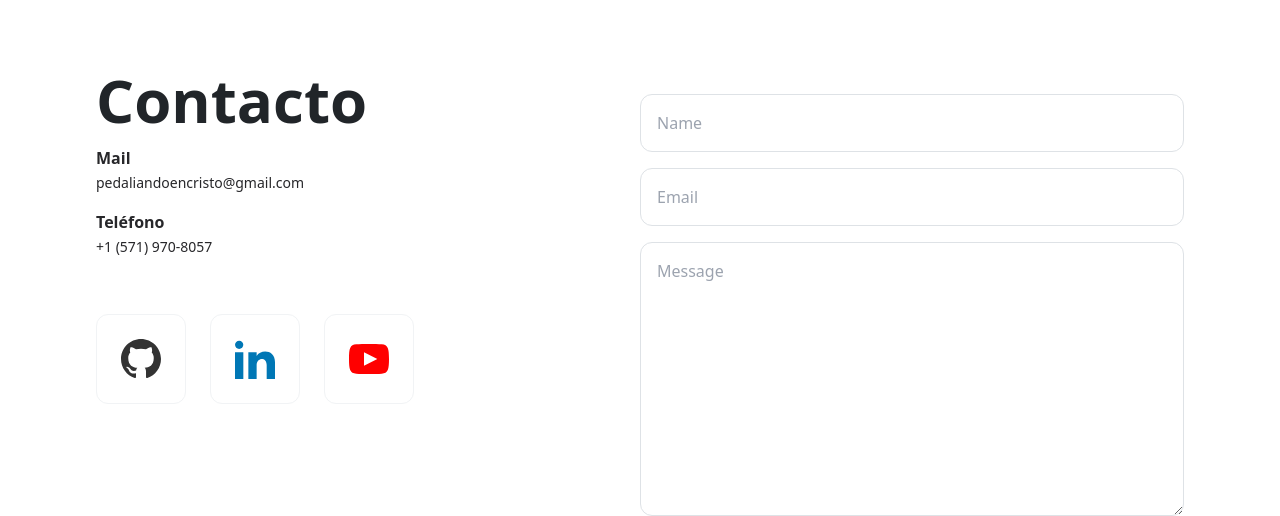
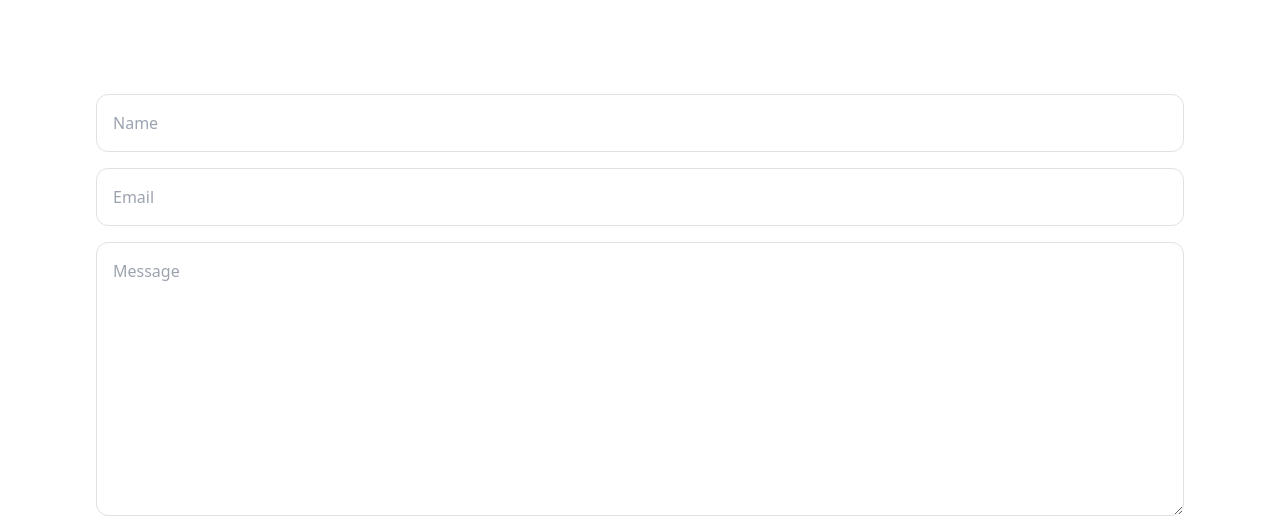
Before and after one commit to emiliorivera747/PedaleandoEnCristo, a Next.js app: page / in a window 1280 px wide. Shown: the part 826-1342 px from the top of the page. Built offline with nearby package versions, Linux system fonts and the light colour scheme.

Commit message:
Added error message to contact form

```diff
--- a/app/page.tsx
+++ b/app/page.tsx
@@ -7,7 +7,8 @@ import PrimaryLandingPageSection from "@/features/primary-landing-page/component
 import Page from "@/components/Page";
 
 //Sections
-import Contact from "@/components/Contact";
+
+import Contact from "@/features/contact/components/Contact";
 
 
 // Data
--- a/components/Contact.tsx
+++ b/components/Contact.tsx
@@ -57,11 +57,11 @@ const Contact: React.FC<ContactProps> = ({ textEnter, textLeave }) => {
   };
 
   return (
-    <section className="h-screen w-screen bg-white flex items-center justify-center">
+    <section className="min-h-screen w-screen bg-white h-auto">
       <motion.div
         {...({
           className:
-            "flex flex-col sm:flex-row items-start gap-50 p-12 md:p-24 max-w-full w-full h-full ",
+            "flex flex-col sm:flex-row items-center gap-50 p-12 md:p-24 max-w-full w-full h-full py-[20%]",
           initial: "initial",
           whileInView: "animate",
         } as any)}
@@ -74,8 +74,6 @@ const Contact: React.FC<ContactProps> = ({ textEnter, textLeave }) => {
         >
           <motion.h1
             {...({
-              onMouseEnter: textEnter,
-              onMouseLeave: textLeave,
               variants: variants,
               className:
                 "text-primary-1000 text-5xl md:text-6xl font-bold leading-none  w-full",
@@ -85,11 +83,9 @@ const Contact: React.FC<ContactProps> = ({ textEnter, textLeave }) => {
           </motion.h1>
           <motion.div {...({ variants: variants, className: "w-full" } as any)}>
             <h1
-              onMouseEnter={textEnter}
-              onMouseLeave={textLeave}
               className="text-zinc-800 font-bold"
             >
-              Mail
+              Correo Electrónico
             </h1>
             <Link
               href="mailto:pedaliandoencristo@gmail.com"
@@ -101,18 +97,14 @@ const Contact: React.FC<ContactProps> = ({ textEnter, textLeave }) => {
           </motion.div>
           <motion.div {...({ variants: variants, className: "w-full" } as any)}>
             <h1
-              onMouseEnter={textEnter}
-              onMouseLeave={textLeave}
               className="text-zinc-800 font-bold "
             >
               Teléfono
             </h1>
             <span
-              onMouseEnter={textEnter}
-              onMouseLeave={textLeave}
               className="text-zinc-800 text-sm"
             >
-              +1 (571) 970-8057
+              +1 (408) 772-6162
             </span>
           </motion.div>
           <motion.div
@@ -121,7 +113,7 @@ const Contact: React.FC<ContactProps> = ({ textEnter, textLeave }) => {
               className: "w-full h-full pt-10",
             } as any)}
           >
-            <div className="flex flex-row gap-6 items-center ">
+            <div className="flex flex-row gap-6 items-center">
               <Link
                 href="https://github.com/emiliorivera747"
                 className="border rounded-[12px] p-6 border-primary-200 hover:bg-primary-200"
@@ -129,13 +121,14 @@ const Contact: React.FC<ContactProps> = ({ textEnter, textLeave }) => {
               >
                 {" "}
                 <svg
+                  width="24px"
+                  height="24px"
+                  viewBox="0 0 24 24"
+                  role="img"
                   xmlns="http://www.w3.org/2000/svg"
-                  className="h-10 w-10"
-                  fill="currentColor"
-                  style={{ color: "#333" }}
-                  viewBox="0 0 24 24"
                 >
-                  <path d="M12 0c-6.626 0-12 5.373-12 12 0 5.302 3.438 9.8 8.207 11.387.599.111.793-.261.793-.577v-2.234c-3.338.726-4.033-1.416-4.033-1.416-.546-1.387-1.333-1.756-1.333-1.756-1.089-.745.083-.729.083-.729 1.205.084 1.839 1.237 1.839 1.237 1.07 1.834 2.807 1.304 3.492.997.107-.775.418-1.305.762-1.604-2.665-.305-5.467-1.334-5.467-5.931 0-1.311.469-2.381 1.236-3.221-.124-.303-.535-1.524.117-3.176 0 0 1.008-.322 3.301 1.23.957-.266 1.983-.399 3.003-.404 1.02.005 2.047.138 3.006.404 2.291-1.552 3.297-1.23 3.297-1.23.653 1.653.242 2.874.118 3.176.77.84 1.235 1.911 1.235 3.221 0 4.609-2.807 5.624-5.479 5.921.43.372.823 1.102.823 2.222v3.293c0 .319.192.694.801.576 4.765-1.589 8.199-6.086 8.199-11.386 0-6.627-5.373-12-12-12z" />
+                  <title>Facebook icon</title>
+                  <path d="M23.9981 11.9991C23.9981 5.37216 18.626 0 11.9991 0C5.37216 0 0 5.37216 0 11.9991C0 17.9882 4.38789 22.9522 10.1242 23.8524V15.4676H7.07758V11.9991H10.1242V9.35553C10.1242 6.34826 11.9156 4.68714 14.6564 4.68714C15.9692 4.68714 17.3424 4.92149 17.3424 4.92149V7.87439H15.8294C14.3388 7.87439 13.8739 8.79933 13.8739 9.74824V11.9991H17.2018L16.6698 15.4676H13.8739V23.8524C19.6103 22.9522 23.9981 17.9882 23.9981 11.9991Z" />
                 </svg>
               </Link>
               <Link
@@ -173,7 +166,7 @@ const Contact: React.FC<ContactProps> = ({ textEnter, textLeave }) => {
             </div>
           </motion.div>
         </motion.div>
-        <motion.div {...({ className: "flex-1 w-full" } as any)}>
+        <motion.div {...({ className: "flex-1 w-full h-full" } as any)}>
           <motion.form
             {...({
               ref: form,
@@ -181,7 +174,7 @@ const Contact: React.FC<ContactProps> = ({ textEnter, textLeave }) => {
               initial: { opacity: 0 },
               whileInView: { opacity: 1 },
               transition: { delay: 1, duration: 1 },
-              className: "flex flex-col gap-4 pt-6 w-full ",
+              className: "flex flex-col gap-4 pt-6 w-full  ",
             } as any)}
           >
             <input
--- /dev/null
+++ b/features/contact/components/Contact.tsx
@@ -0,0 +1,52 @@
+"use client";
+import React, { useRef, useState, FormEvent } from "react";
+import { motion } from "framer-motion";
+import emailjs from "@emailjs/browser";
+import Link from "next/link";
+
+const variants = {
+  initial: {
+    y: 500,
+    opacity: 0,
+  },
+  animate: {
+    y: 0,
+    opacity: 1,
+    transition: {
+      duration: 0.5,
+      staggerChildren: 0.1,
+    },
+  },
+};
+
+// Components
+import ContactInfo from "@/features/contact/components/Contact";
+import ContactForm from "@/features/contact/components/ContactForm";
+
+
+/**
+ * Displays the contact section where users can reach out via email or phone.
+ *
+ *
+ * @param {*} param0
+ * @returns
+ */
+const Contact = () => {
+  return (
+    <section className="min-h-screen w-screen bg-white h-auto">
+      <motion.div
+        {...({
+          className:
+            "flex flex-col sm:flex-row items-center gap-50 p-12 md:p-24 max-w-full w-full h-full py-[20%]",
+          initial: "initial",
+          whileInView: "animate",
+        } as any)}
+      >
+        {/* <ContactInfo variants={variants} /> */}
+        <ContactForm />
+      </motion.div>
+    </section>
+  );
+};
+
+export default Contact;
--- /dev/null
+++ b/features/contact/components/ContactForm.tsx
@@ -0,0 +1,77 @@
+import React, { useRef, useState, FormEvent } from "react";
+import { motion } from "framer-motion";
+import emailjs from "@emailjs/browser";
+
+const ContactForm = () => {
+  const form = useRef<HTMLFormElement | null>(null);
+  const [error, setError] = useState<string | null>(null);
+  const [success, setSuccess] = useState<boolean>(false);
+
+  const sendEmail = (e: FormEvent<HTMLFormElement>) => {
+    e.preventDefault();
+
+    emailjs
+      .sendForm(
+        "service_d5ckpya",
+        "template_dy3465k",
+        form.current as HTMLFormElement,
+        "KREG4OVfIOrUuqIh3"
+      )
+      .then(
+        (result) => {
+          setSuccess(true);
+          setError(null);
+        },
+        (error) => {
+          setError("Failed to send email. Please try again later.");
+          setSuccess(false);
+        }
+      );
+  };
+  return (
+    <motion.div {...({ className: "flex-1 w-full h-full" } as any)}>
+      <motion.form
+        {...({
+          ref: form,
+          onSubmit: sendEmail,
+          initial: { opacity: 0 },
+          whileInView: { opacity: 1 },
+          transition: { delay: 1, duration: 1 },
+          className: "flex flex-col gap-4 pt-6 w-full  ",
+        } as any)}
+      >
+        <input
+          type="text"
+          name="from_name"
+          className="bg-transparent border-primary-400 px-4 py-4 text-primary-800 rounded-[12px] border "
+          placeholder="Name"
+        />
+        <input
+          name="email"
+          type="email"
+          className="bg-transparent border-primary-400 px-4 py-4 text-primary-800 rounded-[12px] border "
+          placeholder="Email"
+        />
+        <textarea
+          className="bg-transparent border-primary-400 px-4 py-4 text-primary-800 rounded-[12px] border "
+          name="message"
+          id=""
+          cols={20}
+          rows={10}
+          placeholder="Message"
+        ></textarea>
+        <button className="text-zinc-800 bg-white hover:bg-zinc-800 hover:text-white border-2 border-zinc-800 p-3 rounded-md">
+          Submit
+        </button>
+        {error && (
+          <div className="bg-red-100 rounded-[12px] flex items-center justify-center py-10 border-red-600 border">
+            <p className="text-red-600 text-md">{error}</p>
+          </div>
+        )}
+        {success && "Success"}
+      </motion.form>
+    </motion.div>
+  );
+};
+
+export default ContactForm;
--- /dev/null
+++ b/features/contact/components/ContactInfo.tsx
@@ -0,0 +1,41 @@
+import React from "react";
+import { motion } from "framer-motion";
+import Link from "next/link";
+
+
+const ContactInfo = ({ variants }: any) => {
+  return (
+    <motion.div
+      {...({
+        variants: variants,
+        className: "flex-1 flex flex-col gap-4 h-full",
+      } as any)}
+    >
+      <motion.h1
+        {...({
+          variants: variants,
+          className:
+            "text-primary-1000 text-5xl md:text-6xl font-bold leading-none  w-full",
+        } as any)}
+      >
+        {"Contacto"}
+      </motion.h1>
+      <motion.div {...({ variants: variants, className: "w-full" } as any)}>
+        <h1 className="text-zinc-800 font-bold">Correo Electrónico</h1>
+        <Link
+          href="mailto:pedaliandoencristo@gmail.com"
+          className="text-zinc-800 text-sm"
+          aria-label="Email"
+        >
+          pedaliandoencristo@gmail.com
+        </Link>
+      </motion.div>
+      <motion.div {...({ variants: variants, className: "w-full" } as any)}>
+        <h1 className="text-zinc-800 font-bold ">Teléfono</h1>
+        <span className="text-zinc-800 text-sm">+1 (408) 772-6162</span>
+      </motion.div>
+    </motion.div>
+  );
+};
+
+export default ContactInfo;
--- a/utils/data/navbar/navbarData.ts
+++ b/utils/data/navbar/navbarData.ts
@@ -1,6 +1,6 @@
 export const navBarData = [
   {
-    id: 2,
+    id: 1,
     label: "Acerca",
     url: "/acerca",
     content: [
```
